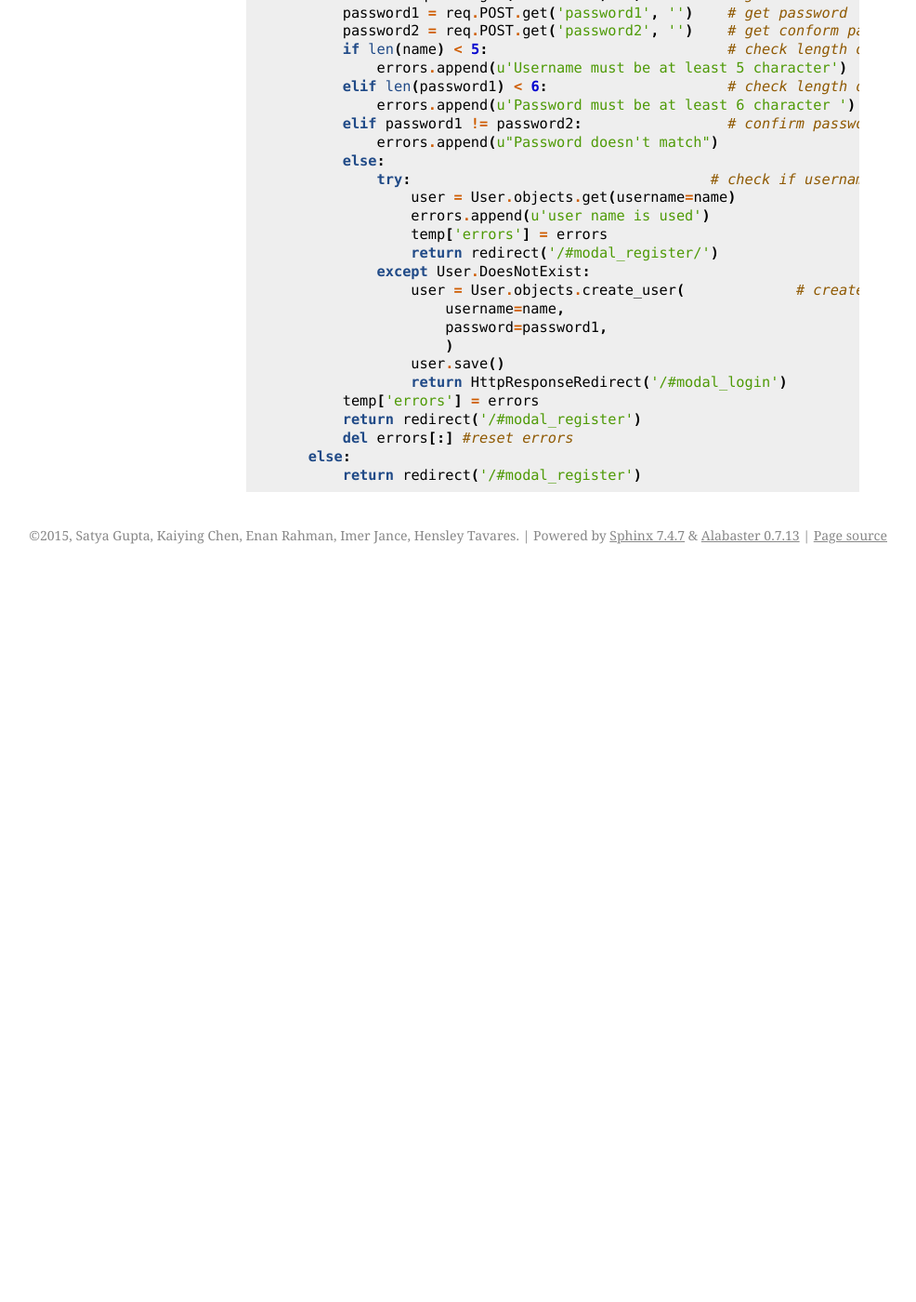
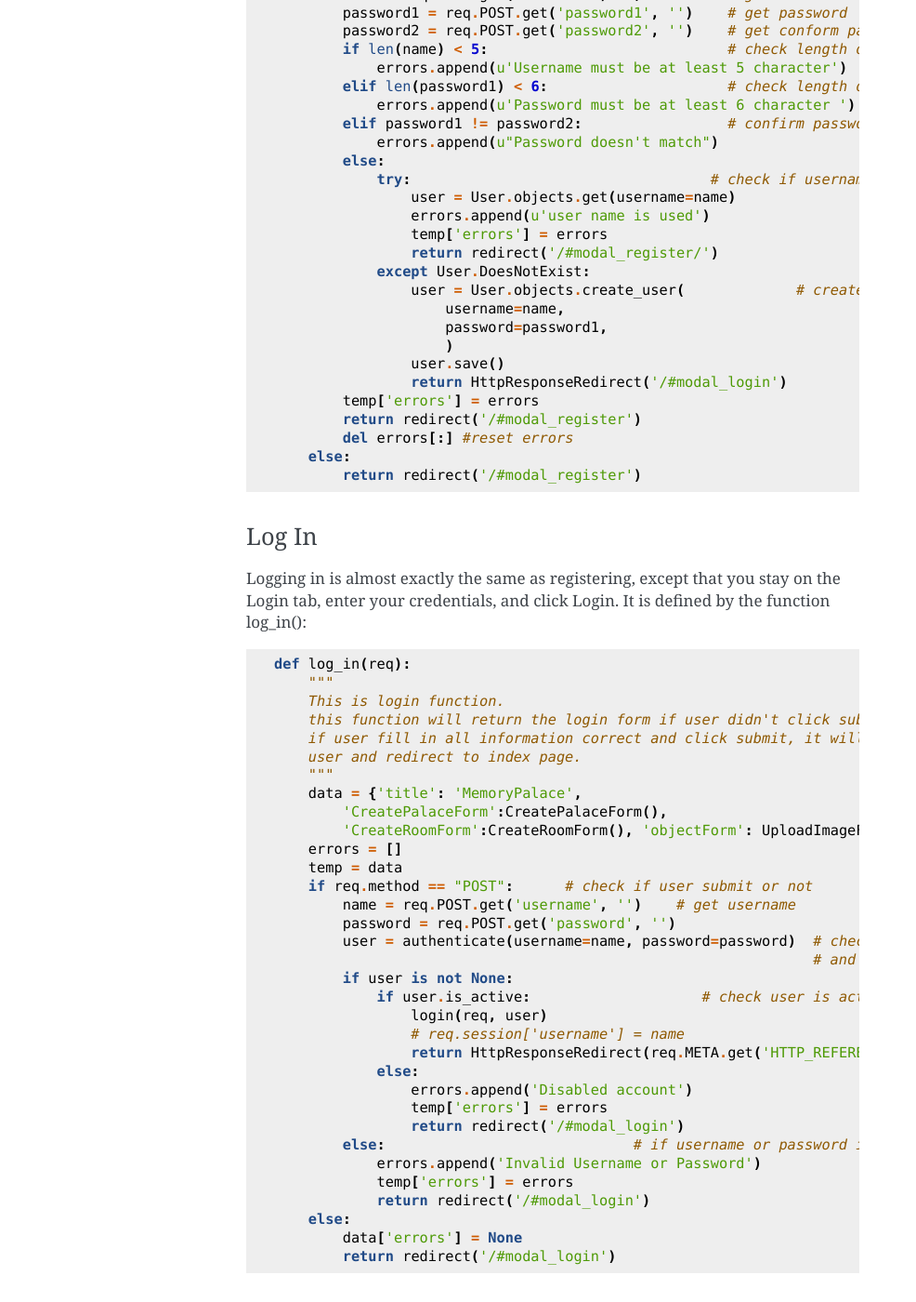
Before and after one commit to ckyko/memorypalace, a Sphinx documentation site: the page built from MemoryPalace/docs/Loginregister.rst, in a window 1280 px wide and 1400 px high, scrolled down 961 px. Shown: the whole window at 93% size, without its empty margins (155-1141 px from the left). Built offline with Sphinx 7.4.7, drawn with Linux system fonts in a browser that asks for light colours; before the commit the page ends 1576 px from its top, so only the background shows below that.

Commit message:
memory palace register/login/logout login added

```diff
--- a/MemoryPalace/docs/Loginregister.rst
+++ b/MemoryPalace/docs/Loginregister.rst
@@ -70,3 +70,46 @@ in the register() function, as shown below:
             del errors[:] #reset errors
         else:
             return redirect('/#modal_register')
+
+Log In
+~~~~~~
+
+Logging in is almost exactly the same as registering, except that you stay
+on the Login tab, enter your credentials, and click Login. It is defined by
+the function log_in():
+
+::
+
+    def log_in(req):
+        """
+        This is login function.
+        this function will return the login form if user didn't click submit.
+        if user fill in all information correct and click submit, it will log in
+        user and redirect to index page.
+        """
+        data = {'title': 'MemoryPalace',
+            'CreatePalaceForm':CreatePalaceForm(),
+            'CreateRoomForm':CreateRoomForm(), 'objectForm': UploadImageForm()}
+        errors = []
+        temp = data
+        if req.method == "POST":      # check if user submit or not
+            name = req.POST.get('username', '')    # get username
+            password = req.POST.get('password', '')
+            user = authenticate(username=name, password=password)  # check username
+                                                                   # and password
+            if user is not None:
+                if user.is_active:                    # check user is active or not
+                    login(req, user)
+                    # req.session['username'] = name
+                    return HttpResponseRedirect(req.META.get('HTTP_REFERER'))#redirect to the page whilst clicking on the modal
+                else:
+                    errors.append('Disabled account')
+                    temp['errors'] = errors
+                    return redirect('/#modal_login')
+            else:                             # if username or password is invalid
+                errors.append('Invalid Username or Password')
+                temp['errors'] = errors
+                return redirect('/#modal_login')
+        else:
+            data['errors'] = None
+            return redirect('/#modal_login')
```
Also changed, not shown: 6 other files.
